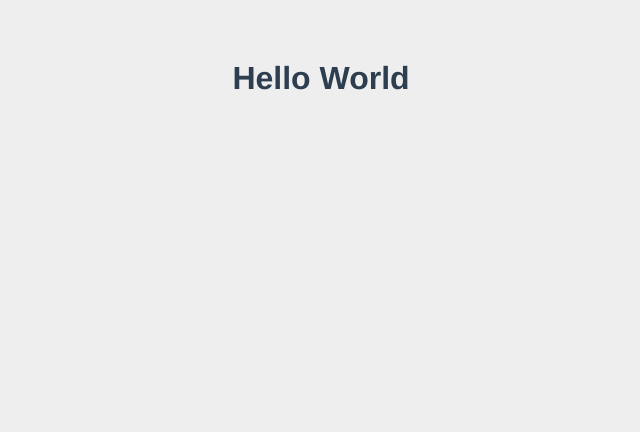
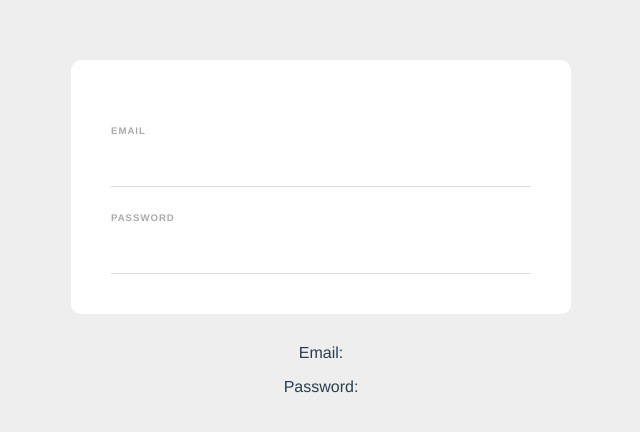
Before and after one commit to armullen/VueWebForm, a Vue app: page / in a window 1280 px wide. Shown: the top 432 px of the page, without its empty margins (319-959 px from the left). Built offline with nearby package versions, Linux system fonts and the light colour scheme.

Commit message:
working on two way binding in vue

```diff
--- a/src/App.vue
+++ b/src/App.vue
@@ -1,15 +1,17 @@
 <template>
-  <h1>Hello World</h1>
+  <SignupForm />
 </template>
 
 <script>
+import SignupForm from './components/SignupForm.vue';
+
 
 
 export default {
   name: 'App',
   components: {
-
-  }
+    SignupForm
+}
 }
 </script>
 
--- a/src/components/SignupForm.vue
+++ b/src/components/SignupForm.vue
@@ -1,13 +1,24 @@
 <template>
     <form>
         <label>Email</label>
-        <input type="email" required>
+        <input type="email" required v-model="email">
+
+        <label>Password</label>
+        <input type="password" required v-model="password">
+
     </form>
+    <p>Email: {{ email }}</p>
+    <p>Password: {{ password }}</p>
 </template>
 
 <script>
     export default {
-
+        data() {
+            return {
+                email:'',
+                password:''
+            }
+        }
     }
 </script>
 
```
